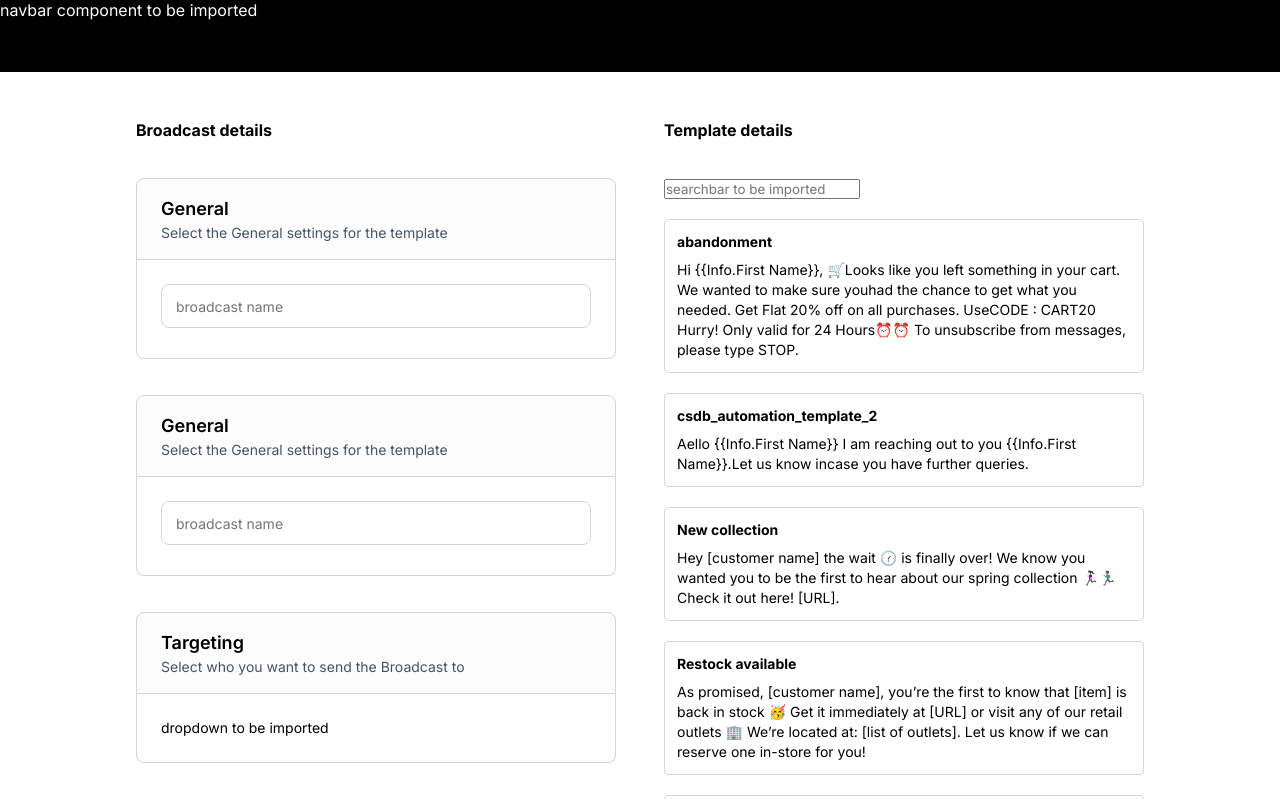
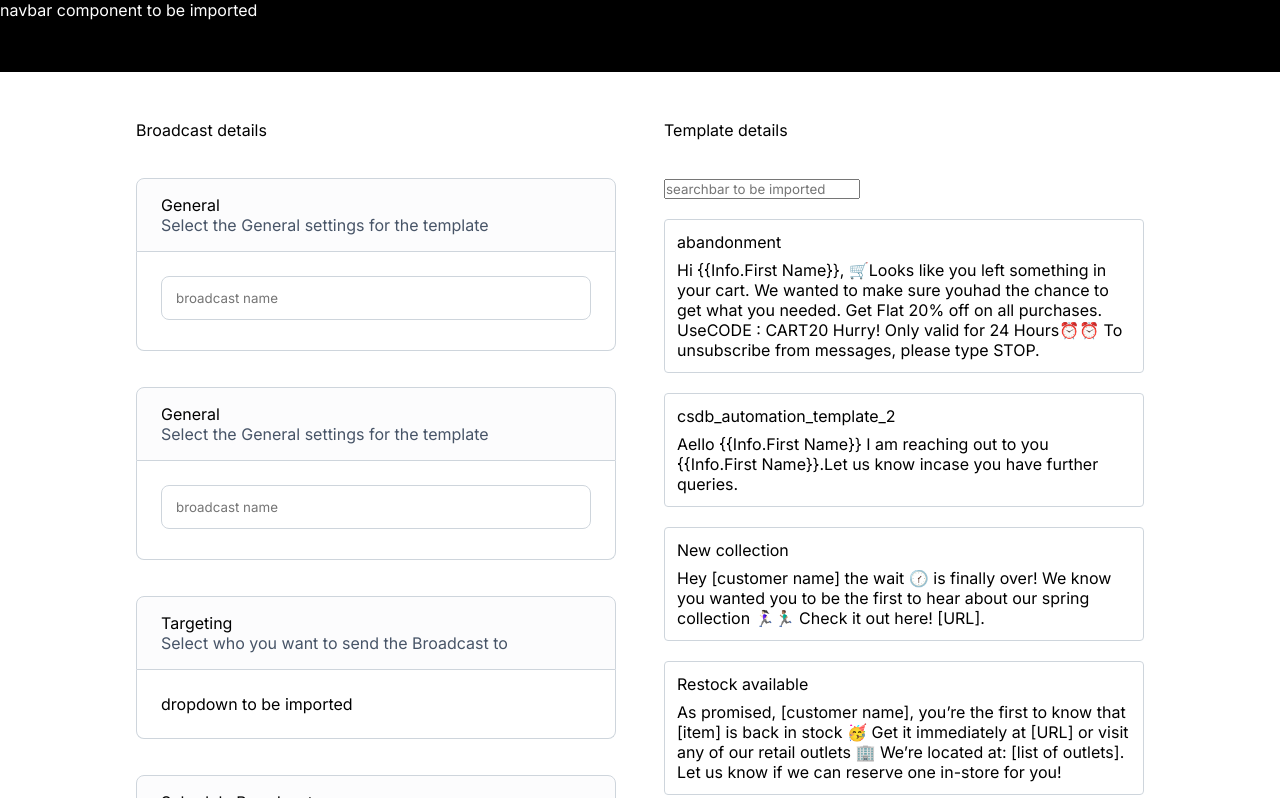
Before and after one commit to HxshPatil/whatsapp_comp_new, a React (Create React App) app: page / in a window 1280 px wide. Built offline with nearby package versions, Linux system fonts and the light colour scheme.

Commit message:
updated class names to be compatible with attryb ui and typography taken from attryb ui

```diff
--- a/package.json
+++ b/package.json
@@ -3,6 +3,7 @@
   "version": "0.1.0",
   "private": true,
   "dependencies": {
+    "@attrybtech/attryb-ui": "^2.0.106",
     "@testing-library/jest-dom": "^5.17.0",
     "@testing-library/react": "^13.4.0",
     "@testing-library/user-event": "^13.5.0",
--- a/src/components/containers/container.css
+++ b/src/components/containers/container.css
@@ -1,9 +1,6 @@
 .container {
     width: 100%;
     height: fit-content;
-    font-size: 14px;
-    font-weight: 400;
-    line-height: 20px;
     align-items: center;
 }
 
--- a/src/components/header/header.css
+++ b/src/components/header/header.css
@@ -1,16 +1,16 @@
 .header-text {
-    font-size: 14px;
+    /* font-size: 14px;
     font-weight: 400;
-    line-height: 20px;
+    line-height: 20px; */
     letter-spacing: 0em;
     text-align: left;
     color: #475467;
 }
 
 .header-title {
-    font-size: 18px;
+    /* font-size: 18px;
     font-weight: 600;
-    line-height: 28px;
+    line-height: 28px; */
     letter-spacing: 0em;
     text-align: left;
 }
--- a/src/components/header/header.js
+++ b/src/components/header/header.js
@@ -4,8 +4,8 @@ import "./header.css";
 function Header({ title, text }) {
   return (
     <>
-      <div className="header-title">{title}</div>
-      <div className="header-text">{text}</div>
+      <div className="header-title text-lg--sb">{title}</div>
+      <div className="header-text text-sm">{text}</div>
     </>
   );
 }
--- a/src/components/input/input.css
+++ b/src/components/input/input.css
@@ -13,7 +13,7 @@
   position: absolute;
   bottom: 37px;
   left: 10px;
-  font-size: 14px;
+  /* font-size: 14px; */
   color: #667085;
   background-color: white;
   /* background-image: linear-gradient(white, #fcfcfd); */
@@ -30,8 +30,8 @@ input:focus::placeholder {
 
 .in-box {
   padding: 10px 14px;
-  line-height: 20px;
-  font-size: 14px;
+  /* line-height: 20px;
+  font-size: 14px; */
   border-radius: 8px;
   border: 1px solid #ced5dc;
   display: block;
@@ -48,6 +48,6 @@ input:focus::placeholder {
 }
 
 .spec {
-  line-height: 20px;
+  /* line-height: 20px; */
   padding-top: 6px;
 }
--- a/src/components/input/input.js
+++ b/src/components/input/input.js
@@ -20,7 +20,7 @@ function Input({ helperText, pattern, type, placeholder }) {
       <div className="input-container">
         <label
           htmlFor={placeholder}
-          className={isLabelVisible ? "label-text" : "hidden label-text"}
+          className={isLabelVisible ? "label-text text-md" : "hidden label-text text-md"}
         >
           {placeholder}
         </label>
@@ -31,14 +31,14 @@ function Input({ helperText, pattern, type, placeholder }) {
           name={placeholder}
           placeholder={placeholder}
           pattern={pattern}
-          className="in-box"
+          className="in-box text-md"
           required
           onFocus={handleFocusIn}
           onBlur={handleFocusOut}
           autoComplete="off"
         />
       </div>
-      {helperText !== "" && <div className="spec">{helperText}</div>}
+      {helperText !== "" && <div className="spec text-sm">{helperText}</div>}
     </div>
   );
 }
--- a/src/components/text/text.css
+++ b/src/components/text/text.css
@@ -1,7 +1,7 @@
 .text-container{
-font-size: 18px;
+/* font-size: 18px;
 font-weight: 600;
-line-height: 28px;
+line-height: 28px; */
 letter-spacing: 0em;
 text-align: left;
 }
--- a/src/components/text/text.js
+++ b/src/components/text/text.js
@@ -2,7 +2,7 @@ import React from 'react'
 
 function Textbox({textboxText}) {
   return (
-    <div className="text-container"><b>{textboxText}</b></div>
+    <div className="text-container text-lg--sb">{textboxText}</div>
   )
 }
 
--- a/src/components/text_with_title/text_with_title.css
+++ b/src/components/text_with_title/text_with_title.css
@@ -1,9 +1,8 @@
 .text-with-title-container {
     text-align: left;
-    font-size: 14px;
+    /* font-size: 14px;
     font-weight: 400;
-    line-height: 20px;
-    text-align: left;
+    line-height: 20px; */
     /* width: 120px; */
     width:100%;
     height: fit-content;
--- a/src/components/text_with_title/text_with_title.js
+++ b/src/components/text_with_title/text_with_title.js
@@ -5,10 +5,10 @@ function TextWithTitle({ content }) {
 
   return (
     <div className="text-with-title-container">
-      <div className="title">
-        <b>{content.title}</b>
+      <div className="title  text-sm--sb">
+        {content.title}
       </div>
-      <div className="text">{content.text}</div>
+      <div className="text text-sm ">{content.text}</div>
     </div>
   );
 }
--- a/src/index.js
+++ b/src/index.js
@@ -4,6 +4,7 @@ import './index.css';
 import App from './App';
 import reportWebVitals from './reportWebVitals';
 import Comp_app from './comp_app/comp_app';
+import {Button} from '@attrybtech/attryb-ui'
 
 const root = ReactDOM.createRoot(document.getElementById('root'));
 root.render(
```
Also changed, not shown: 1 other file (tests, documents, lock files or other folders).
